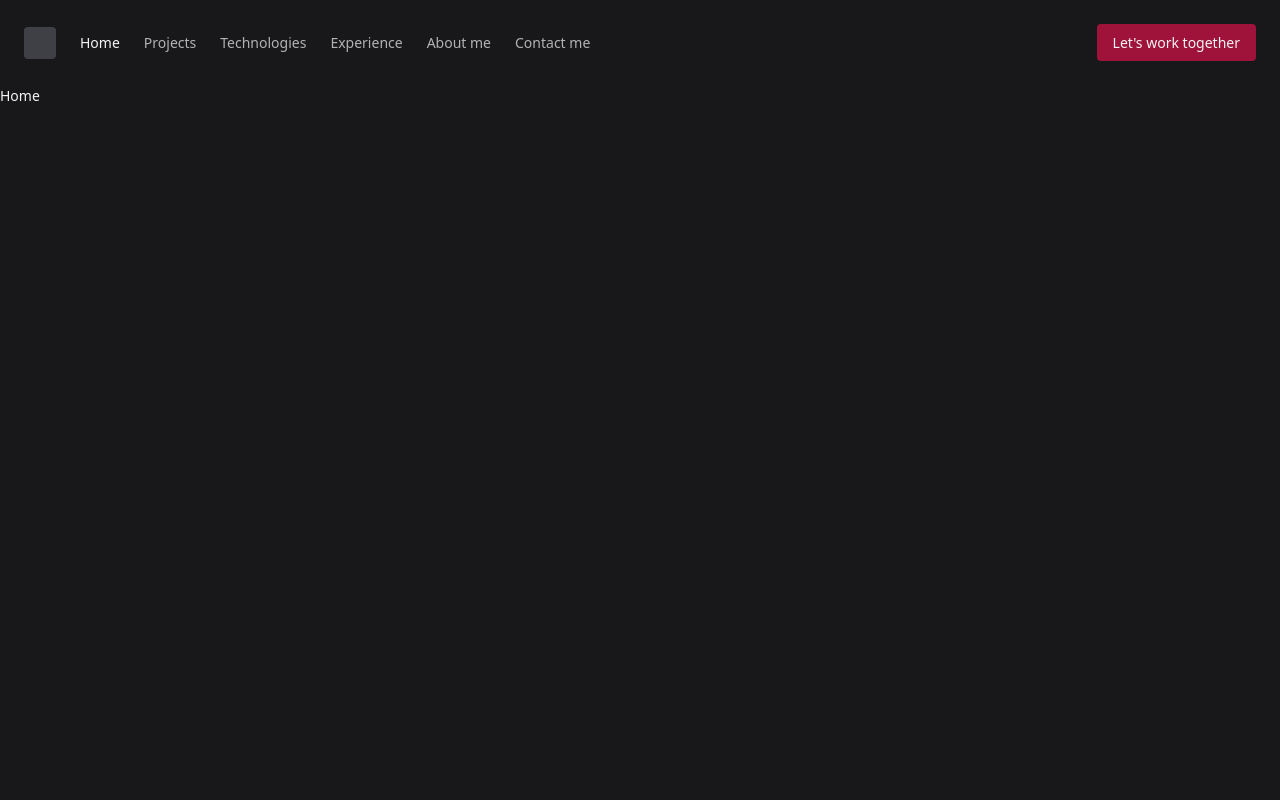
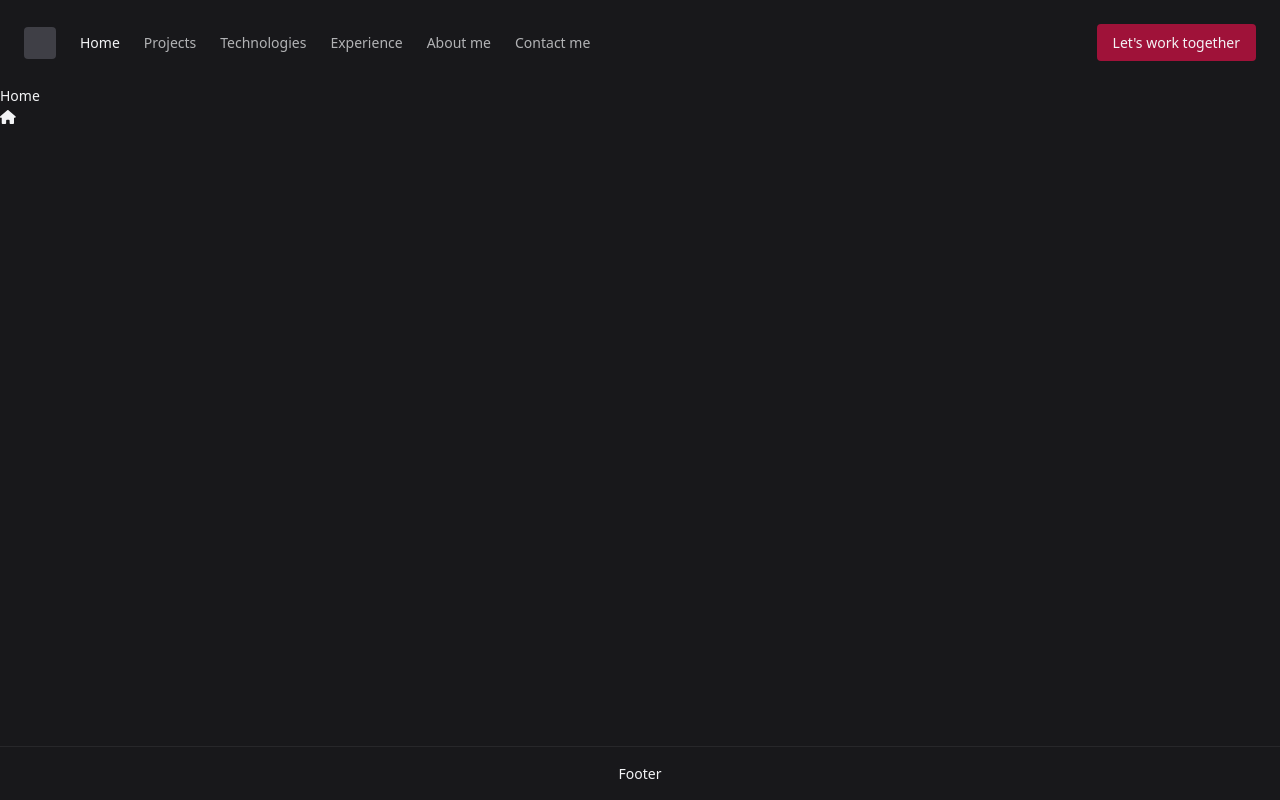
Before and after one commit to marcothelost/marcothelost.github.io, a React (Vite) app: page / in a window 1280 px wide. Built offline with nearby package versions, Linux system fonts and the light colour scheme.

Commit message:
Creating the Icon element

```diff
--- a/index.html
+++ b/index.html
@@ -5,8 +5,8 @@
     <meta name="viewport" content="width=device-width, initial-scale=1.0" />
     <title>marcothelost</title>
   </head>
-  <body class="bg-zinc-900 text-gray-100 min-h-screen text-[14px]">
-    <div id="root"></div>
+  <body class="bg-zinc-900 text-gray-100 text-[14px]">
+    <div id="root" class="h-full min-h-screen flex flex-col"></div>
     <script type="module" src="/src/main.tsx"></script>
   </body>
 </html>
--- a/package.json
+++ b/package.json
@@ -10,10 +10,16 @@
     "preview": "vite preview"
   },
   "dependencies": {
+    "@fortawesome/fontawesome-svg-core": "^6.5.1",
+    "@fortawesome/free-brands-svg-icons": "^6.5.1",
+    "@fortawesome/free-regular-svg-icons": "^6.5.1",
+    "@fortawesome/free-solid-svg-icons": "^6.5.1",
+    "@fortawesome/react-fontawesome": "^0.2.0",
     "react": "^18.2.0",
     "react-dom": "^18.2.0"
   },
   "devDependencies": {
+    "@fortawesome/fontawesome-common-types": "^6.5.1",
     "@types/node": "^20.11.24",
     "@types/react": "^18.2.56",
     "@types/react-dom": "^18.2.19",
--- /dev/null
+++ b/src/components/blocks/PageFooter.tsx
@@ -0,0 +1,7 @@
+import React from 'react';
+
+export const PageFooter: React.FC = () => (
+  <footer className="mt-auto border-t border-zinc-800 py-4 text-center">
+    <p>Footer</p>
+  </footer>
+);
--- /dev/null
+++ b/src/components/elements/Icon.tsx
@@ -0,0 +1,23 @@
+import React from 'react';
+import { FontAwesomeIcon } from '@fortawesome/react-fontawesome';
+import { library } from '@fortawesome/fontawesome-svg-core';
+import { fas } from '@fortawesome/free-solid-svg-icons';
+import { far } from '@fortawesome/free-regular-svg-icons';
+import { fab } from '@fortawesome/free-brands-svg-icons';
+
+import type { IconName, IconPrefix } from '@fortawesome/fontawesome-svg-core';
+
+interface Props {
+  name: IconName;
+  type?: IconPrefix;
+}
+
+library.add(fas);
+library.add(far);
+library.add(fab);
+
+export const Icon: React.FC<Props> = ({ name, type = 'fas' }) => (
+  <span>
+    <FontAwesomeIcon icon={[type, name]} />
+  </span>
+);
--- a/src/layouts/DefaultLayout.tsx
+++ b/src/layouts/DefaultLayout.tsx
@@ -1,6 +1,7 @@
 import React, { useEffect } from 'react';
 
 import { PageNavigation } from '@components/blocks/PageNavigation';
+import { PageFooter } from '@components/blocks/PageFooter';
 
 import { PAGE_TITLE_BASE, PAGE_TITLE_SPLITTER } from '@utils/route';
 
@@ -18,6 +19,7 @@ export const DefaultLayout: React.FC<Props> = ({ title, children }) => {
     <React.Fragment>
       <PageNavigation />
       {children}
+      <PageFooter />
     </React.Fragment>
   );
 };
--- a/src/pages/HomePage.tsx
+++ b/src/pages/HomePage.tsx
@@ -2,8 +2,11 @@ import React from 'react';
 
 import { DefaultLayout } from '@layouts/DefaultLayout';
 
+import { Icon } from '@components/elements/Icon';
+
 export const HomePage: React.FC = () => (
   <DefaultLayout title="Home">
     <h1>Home</h1>
+    <Icon name="home" />
   </DefaultLayout>
 );
```
Also changed, not shown: 1 other file (tests, documents, lock files or other folders).
